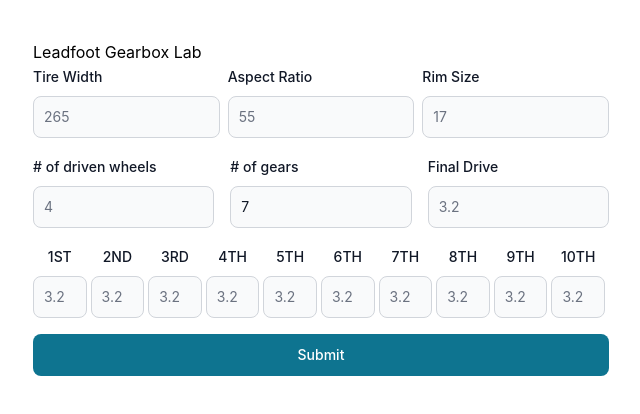
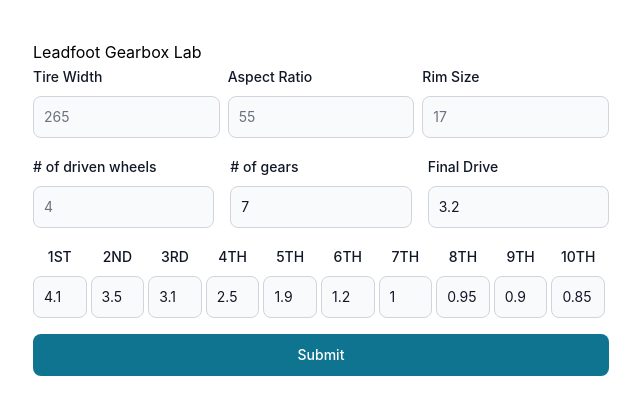
Before and after one commit to robbyronk/gearbox-builder, a JavaScript app: page / in a window 1280 px wide. Shown: the top 414 px of the page, without its empty margins (7-647 px from the left). Built offline with nearby package versions, Linux system fonts and the light colour scheme; the HTML template or start-up script is replaced by a standard one.

Commit message:
Wire up gears fields

```diff
--- a/src/Form.js
+++ b/src/Form.js
@@ -1,13 +1,59 @@
 import {Button, Label, TextInput} from 'flowbite-react';
-import {getGearsCount, updateCount} from "./reducers/gears";
+import {getFinalGear, getGears, getGearsCount, updateCount, updateFinal, updateGear} from "./reducers/gears";
 import {useDispatch, useSelector} from "react-redux";
 
 export default function Form() {
-    const gearsCount = useSelector(getGearsCount)
+    const gearsCount = useSelector(getGearsCount);
+    const finalGear = useSelector(getFinalGear);
+    const gears = useSelector(getGears);
     const dispatch = useDispatch();
 
     function handleGearsChange(event) {
         dispatch(updateCount(event.target.value))
+    }
+
+    function handleFinalChange(event) {
+        dispatch(updateFinal(event.target.value))
+    }
+
+    function handleFirstChange(event) {
+        dispatch(updateGear({gear: 1, value: event.target.value}))
+    }
+
+    function handleSecondChange(event) {
+        dispatch(updateGear({gear: 2, value: event.target.value}))
+    }
+
+    function handleThirdChange(event) {
+        dispatch(updateGear({gear: 3, value: event.target.value}))
+    }
+
+    function handleFourthChange(event) {
+        dispatch(updateGear({gear: 4, value: event.target.value}))
+    }
+
+    function handleFifthChange(event) {
+        dispatch(updateGear({gear: 5, value: event.target.value}))
+    }
+
+    function handleSixthChange(event) {
+        dispatch(updateGear({gear: 6, value: event.target.value}))
+    }
+
+    function handleSeventhChange(event) {
+        dispatch(updateGear({gear: 7, value: event.target.value}))
+    }
+
+    function handleEigthChange(event) {
+        dispatch(updateGear({gear: 8, value: event.target.value}))
+    }
+
+    function handleNinthChange(event) {
+        dispatch(updateGear({gear: 9, value: event.target.value}))
+    }
+
+    function handleTenthChange(event) {
+        dispatch(updateGear({gear: 10, value: event.target.value}))
     }
 
     return (
@@ -100,6 +146,8 @@ export default function Form() {
                         />
                     </div>
                     <TextInput
+                        onChange={handleFinalChange}
+                        value={finalGear}
                         id="finalGear"
                         placeholder="3.2"
                         required
@@ -119,6 +167,8 @@ export default function Form() {
                         />
                     </div>
                     <TextInput
+                        onChange={handleFirstChange}
+                        value={gears[0]}
                         id="firstGear"
                         placeholder="3.2"
                         required
@@ -134,6 +184,8 @@ export default function Form() {
                         />
                     </div>
                     <TextInput
+                        onChange={handleSecondChange}
+                        value={gears[1]}
                         id="secondGear"
                         placeholder="3.2"
                         required
@@ -149,6 +201,8 @@ export default function Form() {
                         />
                     </div>
                     <TextInput
+                        onChange={handleThirdChange}
+                        value={gears[2]}
                         id="thirdGear"
                         placeholder="3.2"
                         required
@@ -164,6 +218,8 @@ export default function Form() {
                         />
                     </div>
                     <TextInput
+                        onChange={handleFourthChange}
+                        value={gears[3]}
                         id="fourthGear"
                         placeholder="3.2"
                         required
@@ -179,6 +235,8 @@ export default function Form() {
                         />
                     </div>
                     <TextInput
+                        onChange={handleFifthChange}
+                        value={gears[4]}
                         id="fifthGear"
                         placeholder="3.2"
                         required
@@ -194,6 +252,8 @@ export default function Form() {
                         />
                     </div>
                     <TextInput
+                        onChange={handleSixthChange}
+                        value={gears[5]}
                         id="sixthGear"
                         placeholder="3.2"
                         required
@@ -209,6 +269,8 @@ export default function Form() {
                         />
                     </div>
                     <TextInput
+                        onChange={handleSeventhChange}
+                        value={gears[6]}
                         id="seventhGear"
                         placeholder="3.2"
                         required
@@ -224,6 +286,8 @@ export default function Form() {
                         />
                     </div>
                     <TextInput
+                        onChange={handleEigthChange}
+                        value={gears[7]}
                         id="eigthGear"
                         placeholder="3.2"
                         required
@@ -239,6 +303,8 @@ export default function Form() {
                         />
                     </div>
                     <TextInput
+                        onChange={handleNinthChange}
+                        value={gears[8]}
                         id="ninthGear"
                         placeholder="3.2"
                         required
@@ -254,6 +320,8 @@ export default function Form() {
                         />
                     </div>
                     <TextInput
+                        onChange={handleTenthChange}
+                        value={gears[9]}
                         id="tenthGear"
                         placeholder="3.2"
                         required
--- a/src/reducers/gears.js
+++ b/src/reducers/gears.js
@@ -28,14 +28,27 @@ export const gearsSlice = createSlice({
             } else {
                 state.count = 10;
             }
+        },
+        updateFinal: (state, {payload}) => {
+            state.final = payload;
+        },
+        updateGear: (state, {payload}) => {
+            const index = payload.gear - 1;
+            state.gears[index] = payload.value;
         }
     },
 });
 
 export const {
-    updateCount
+    updateCount,
+    updateFinal,
+    updateGear,
 } = gearsSlice.actions;
 
 export const getGearsCount = state => state.gears.count;
 
+export const getFinalGear = state => state.gears.final;
+
+export const getGears = state => state.gears.gears;
+
 export default gearsSlice.reducer;
```
